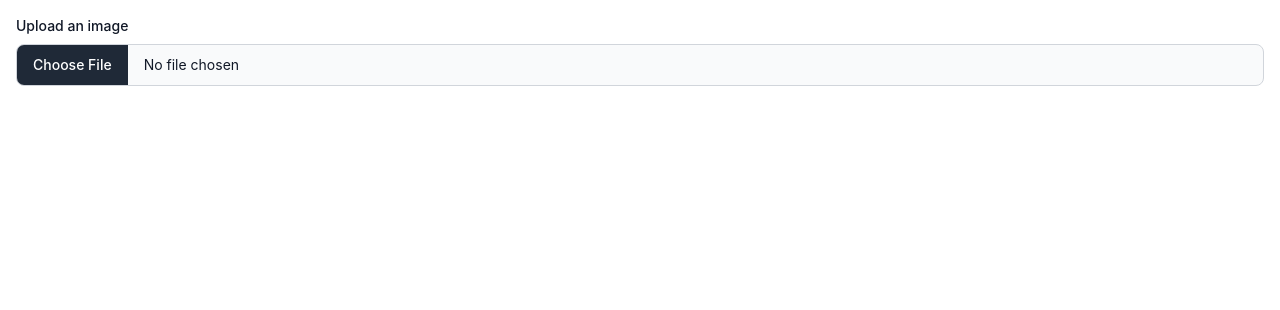
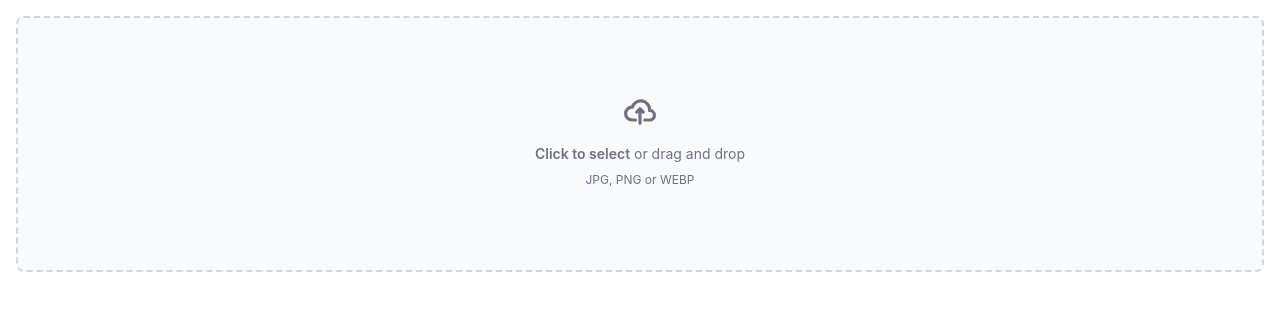
Before and after one commit to Data5tream/img-filters, a Vue app: page / in a window 1280 px wide. Shown: the top 310 px of the page. Built offline with nearby package versions, Linux system fonts and the light colour scheme; what vue-konva would draw is missing.

Commit message:
use dropzone instead of simple file selector

```diff
--- a/src/components/FileUpload.vue
+++ b/src/components/FileUpload.vue
@@ -1,6 +1,4 @@
 <script setup lang="ts">
-let image: string | null;
-
 const emit = defineEmits<{
   (e: 'upload', value: string): void;
 }>();
@@ -22,17 +20,31 @@
 </script>
 
 <template>
-  <label for="file_input">Upload an image</label>
-  <input id="file_input" type="file" @change="selectFile" />
-  <img v-if="!!image" :src="image" alt="" />
+  <div class="flex items-center justify-center w-full">
+    <label
+      for="dropzone-file"
+      class="flex flex-col items-center justify-center w-full h-64 border-2 border-gray-300 border-dashed rounded-lg cursor-pointer bg-gray-50 dark:hover:bg-bray-800 dark:bg-gray-700 hover:bg-gray-100 dark:border-gray-600 dark:hover:border-gray-500 dark:hover:bg-gray-600"
+    >
+      <div class="flex flex-col items-center justify-center pt-5 pb-6">
+        <svg
+          class="w-8 h-8 mb-4 text-gray-500 dark:text-gray-400"
+          aria-hidden="true"
+          xmlns="http://www.w3.org/2000/svg"
+          fill="none"
+          viewBox="0 0 20 16"
+        >
+          <path
+            stroke="currentColor"
+            stroke-linecap="round"
+            stroke-linejoin="round"
+            stroke-width="2"
+            d="M13 13h3a3 3 0 0 0 0-6h-.025A5.56 5.56 0 0 0 16 6.5 5.5 5.5 0 0 0 5.207 5.021C5.137 5.017 5.071 5 5 5a4 4 0 0 0 0 8h2.167M10 15V6m0 0L8 8m2-2 2 2"
+          />
+        </svg>
+        <p class="mb-2 text-sm text-gray-500 dark:text-gray-400"><span class="font-semibold">Click to select</span> or drag and drop</p>
+        <p class="text-xs text-gray-500 dark:text-gray-400">JPG, PNG or WEBP</p>
+      </div>
+      <input id="dropzone-file" type="file" class="hidden" @change="selectFile" />
+    </label>
+  </div>
 </template>
-
-<style scoped>
-label {
-  @apply block mb-2 text-sm font-medium text-gray-900 dark:text-white;
-}
-input {
-  @apply block w-full text-sm text-gray-900 border border-gray-300 rounded-lg cursor-pointer bg-gray-50 dark:text-gray-400
-  focus:outline-none dark:bg-gray-700 dark:border-gray-600 dark:placeholder-gray-400;
-}
-</style>
```
